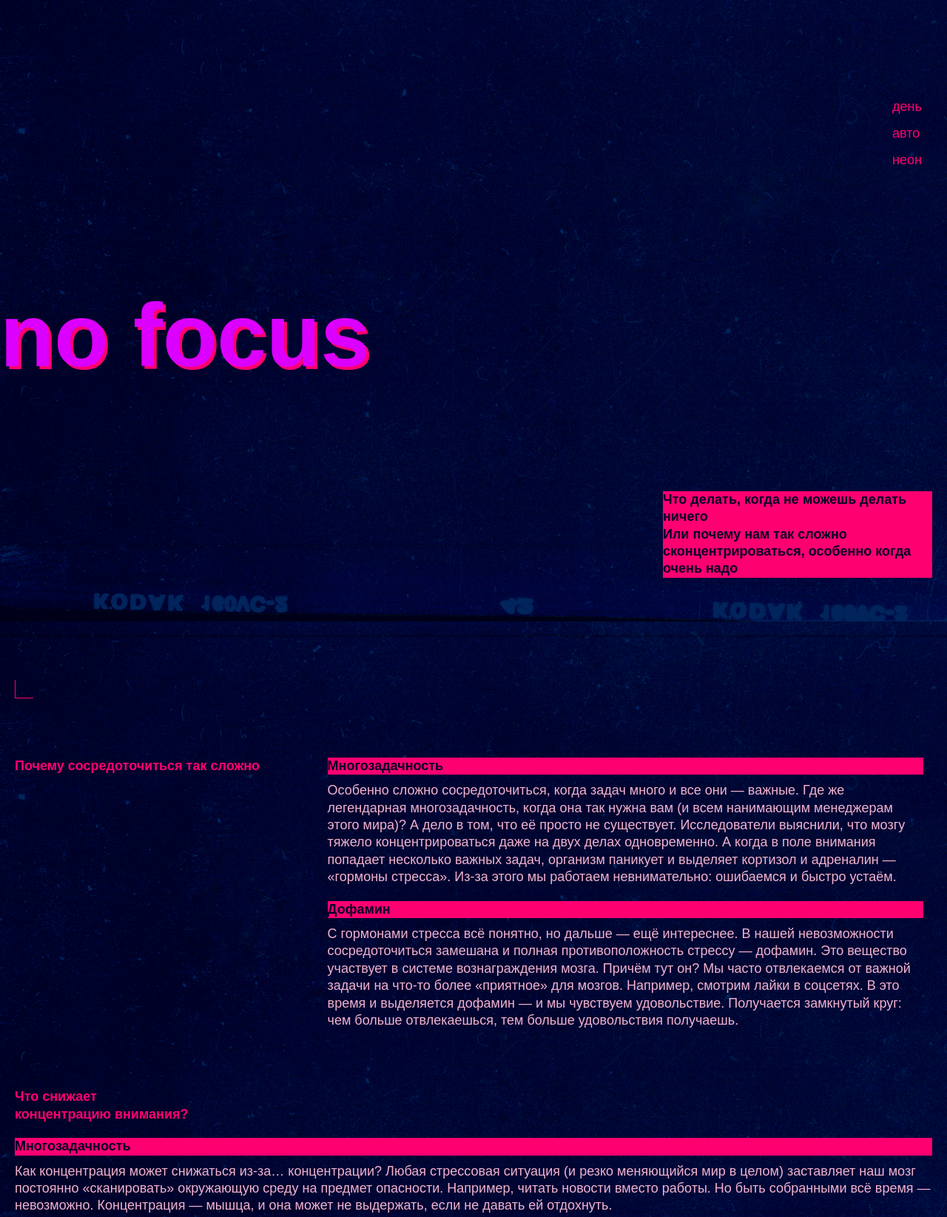
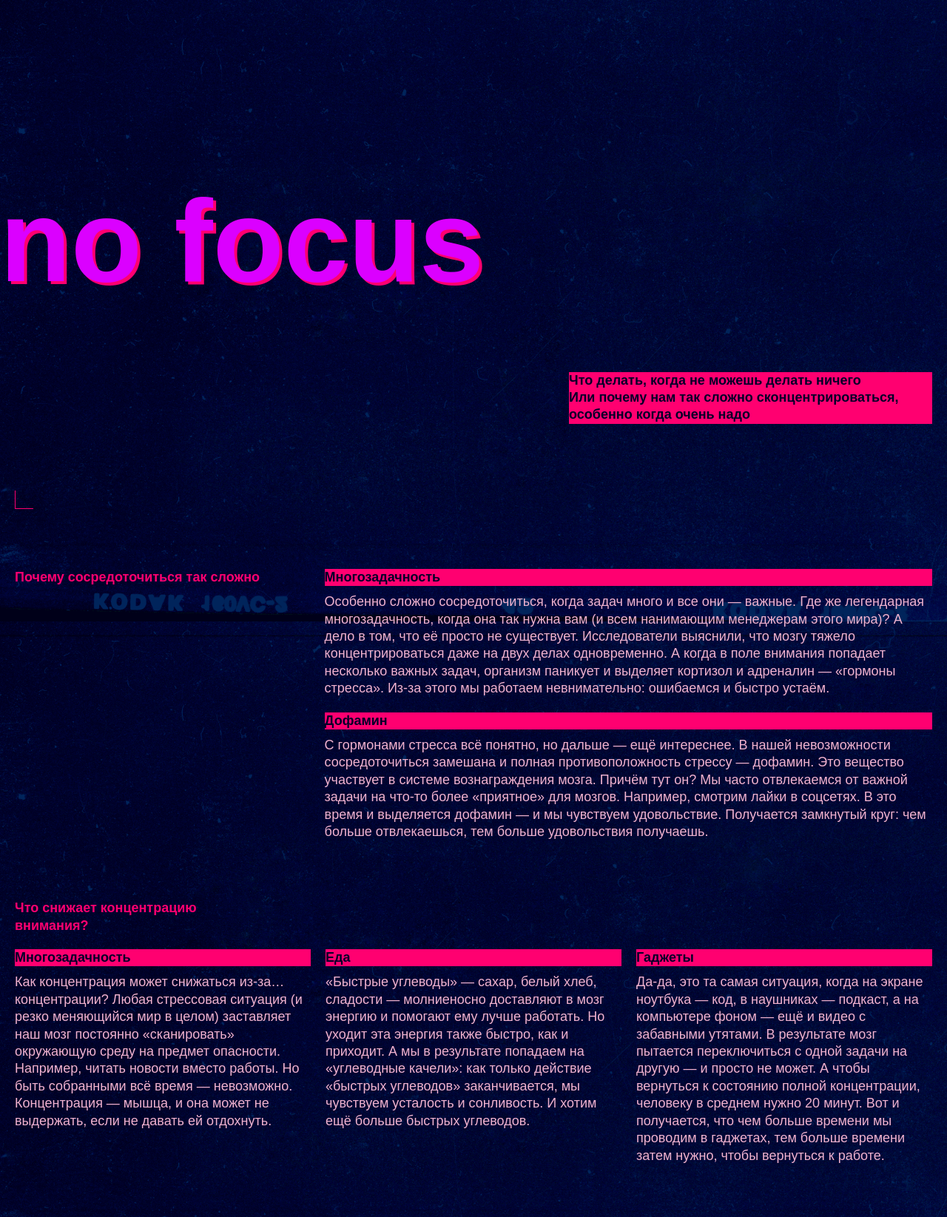
Before and after one commit to VladimirChernyavskii/slozhno-sosredotochitsya, a plain HTML site: page index.html in a window 1280 px wide. Shown: the part 60-1705 px from the top of the page at 74% size. Drawn offline with Linux system fonts and the light colour scheme.

Commit message:
feat: added layout for laptop

```diff
--- a/index.html
+++ b/index.html
@@ -91,6 +91,7 @@
 
       <section class="content__section content__three_column_section">
         <h2 class="h2-title">Что снижает концентрацию внимания?</h2>
+        <div class="content__column-container">
           <article class="content__article">
             <h3 class="h3-title title-decor">Многозадачность</h3>
             <p class="text">
@@ -125,6 +126,7 @@
               затем нужно, чтобы вернуться к работе.
             </p>
           </article>
+        </div>
       </section>
 
       <section class="content__section content__two_column_section">
--- a/styles/style.css
+++ b/styles/style.css
@@ -266,7 +266,7 @@
     grid-area: title;
   }
 
-  .content__column-container {
+  .content__two_column_section .content__column-container {
     grid-area: content;
   }
 
@@ -322,15 +322,11 @@
   .footer::before {
     top: 34px;
     right: 20px;
-    border-width: 1px 1px 0 0;
-    border-color: var(--accent-color);
   }
 
   .footer::after {
     bottom: 19px;
     left: 20px;
-    border-width: 0 0 1px 1px;
-    border-color: var(--accent-color);
   }
 
   .footer__logo {
@@ -339,3 +335,69 @@
     margin-bottom: 461px;
   }
 }
+
+@container page (inline-size >= 1024px) {
+  .header__theme-menu {
+    justify-self: center;
+    margin-top: 21px;
+  }
+
+  .header__theme-menu-list {
+    margin-right: 0;
+    grid-template-columns: 1fr 1fr 1fr;
+    gap: 25px;
+  }
+
+  .header__logo {
+    margin-top: 280px;
+    margin-left: 0;
+    font-size: 157px;
+    line-height: 129.53px;
+  }
+
+  .h1-title-container {
+    margin: 112px 20px 136px 0;
+    max-width: 491px;
+  }
+
+  .header::after {
+    bottom: 21px;
+  }
+
+  .content__two_column_section {
+    grid-template-columns: 0.33fr 0.68fr;
+  }
+
+  .content__three_column_section {
+    grid-template-rows: 47px 1fr;
+  }
+
+  .content__three_column_section .h2-title {
+    max-width: 315px;
+  }
+
+  .content__three_column_section .content__column-container{
+    grid-template-columns: 1fr 1fr 1fr;
+  }
+
+  .content__three_column_section .content__article {
+    grid-template-rows: 23px 1fr;
+  }
+
+  .footer__logo {
+    margin-top: 337px;
+    margin-bottom: 317px;
+    font-size: 157px;
+    line-height: 129.53px;
+  }
+
+  .footer::before {
+    top:37px;
+    right: 20px;
+  }
+
+  .footer::after {
+    bottom: 19px;
+    left: 20px;
+  }
+}
```
Lines whose indentation alone changed are shown as unchanged.
